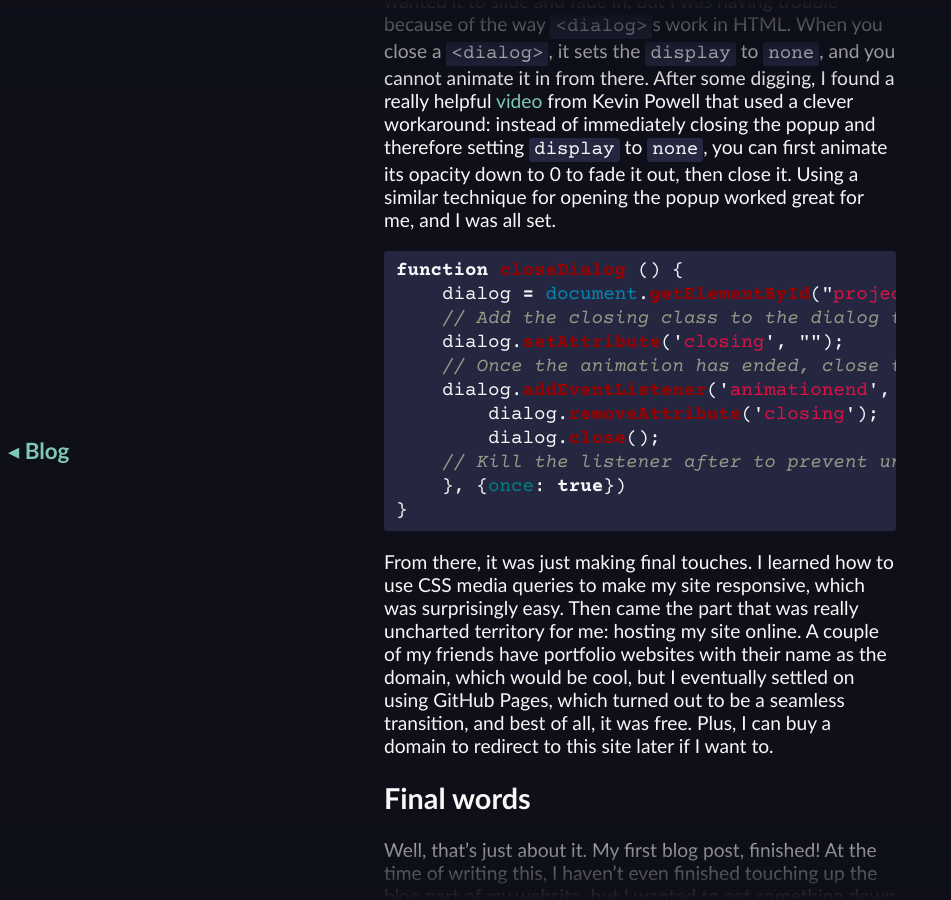
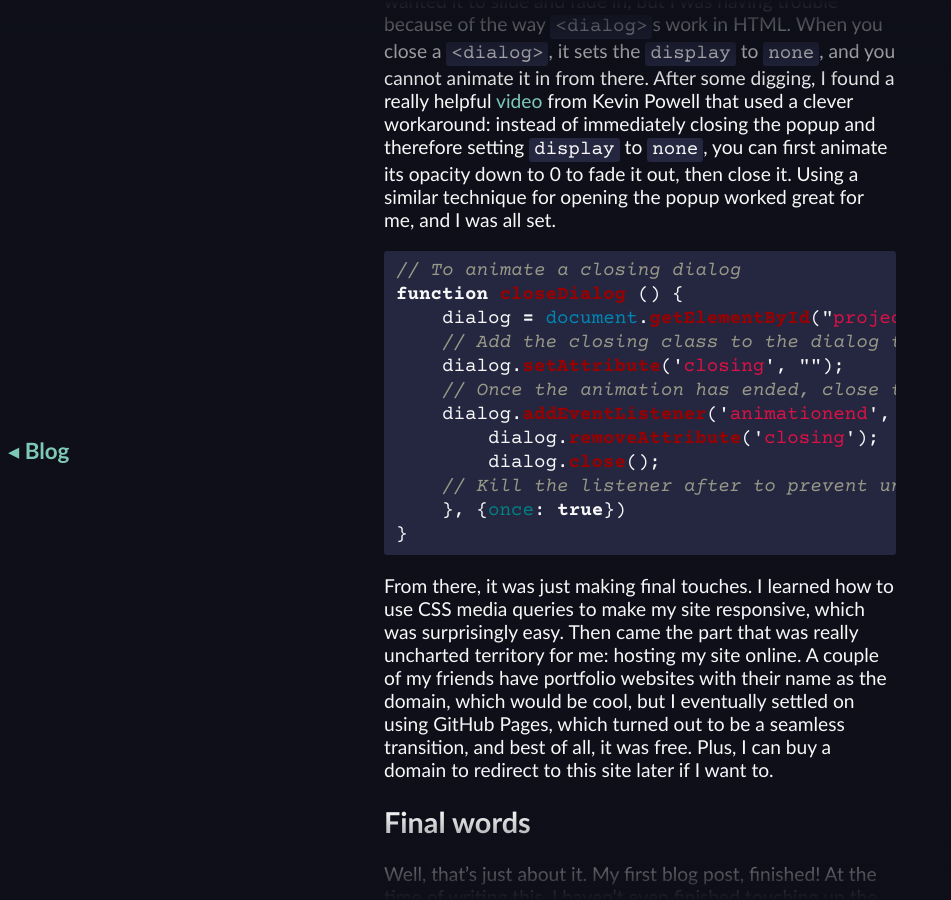
Before and after one commit to liamb09/blog, a Jekyll site: the page built from _posts/2024-06-26-intro-and-portfolio-reflection.md, in a window 1280 px wide and 900 px high, scrolled down 1427 px. Shown: the whole window, without its empty margins (0-951 px from the left). Built offline with Jekyll 4.4.1, drawn with Linux system fonts in a browser that asks for light colours; some of the changed text lies outside the part shown.

Commit message:
Add "Making this blog" blog psot

````diff
--- a/_layouts/post.html
+++ b/_layouts/post.html
@@ -21,7 +21,7 @@
     </div>
     <div class="author-section">
         <div class="blue-circle"></div>
-        <p class="author-name">Liam Brandyberry</p>
+        <a class="author-name" href="https://liamb09.github.io">Liam Brandyberry</a>
     </div>
 </article>
 
--- a/_posts/2024-06-26-intro-and-portfolio-reflection.md
+++ b/_posts/2024-06-26-intro-and-portfolio-reflection.md
@@ -25,6 +25,7 @@ I ran into one of my first main problems with my portfolio list of projects. To
 Another tough thing was animating the ``<dialog>``. I wanted it to slide and fade in, but I was having trouble because of the way ``<dialog>``s work in HTML. When you close a ``<dialog>``, it sets the ``display`` to ``none``, and you cannot animate it in from there. After some digging, I found a really helpful [video](https://www.youtube.com/watch?v=4prVdA7_6u0) from Kevin Powell that used a clever workaround: instead of immediately closing the popup and therefore setting ``display`` to ``none``, you can first animate its opacity down to 0 to fade it out, then close it. Using a similar technique for opening the popup worked great for me, and I was all set.
 
 ```javascript
+// To animate a closing dialog
 function closeDialog () {
     dialog = document.getElementById("project-info-dialog");
     // Add the closing class to the dialog to fade it out
````
Also changed, not shown: other parts of _posts/2024-06-26-intro-and-portfolio-reflection.md (+1 -1 lines), _posts/2024-07-01-making-this-blog.md (added, +29 -0 lines), assets/images/blog.png (added), 2 other files.
